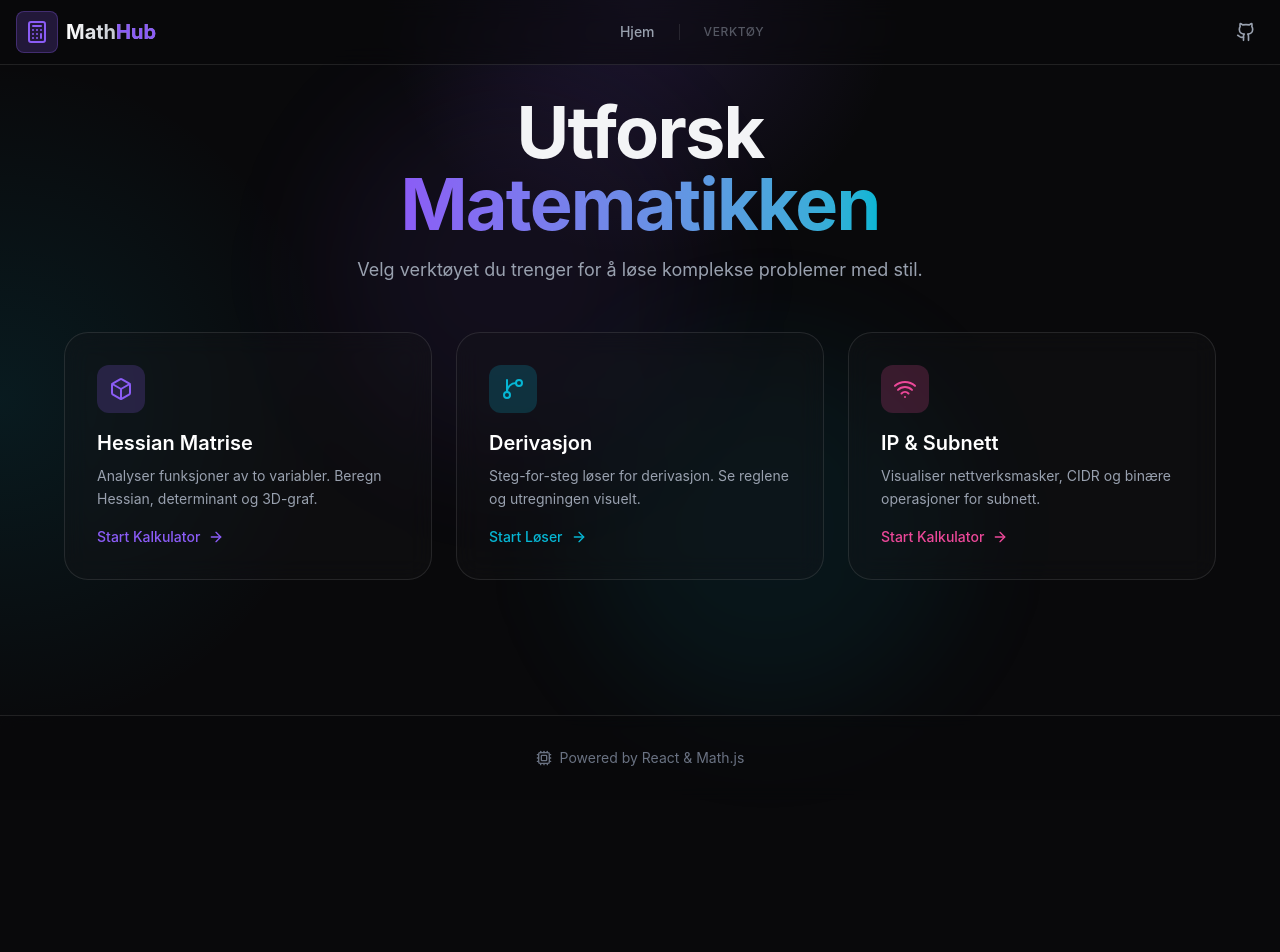
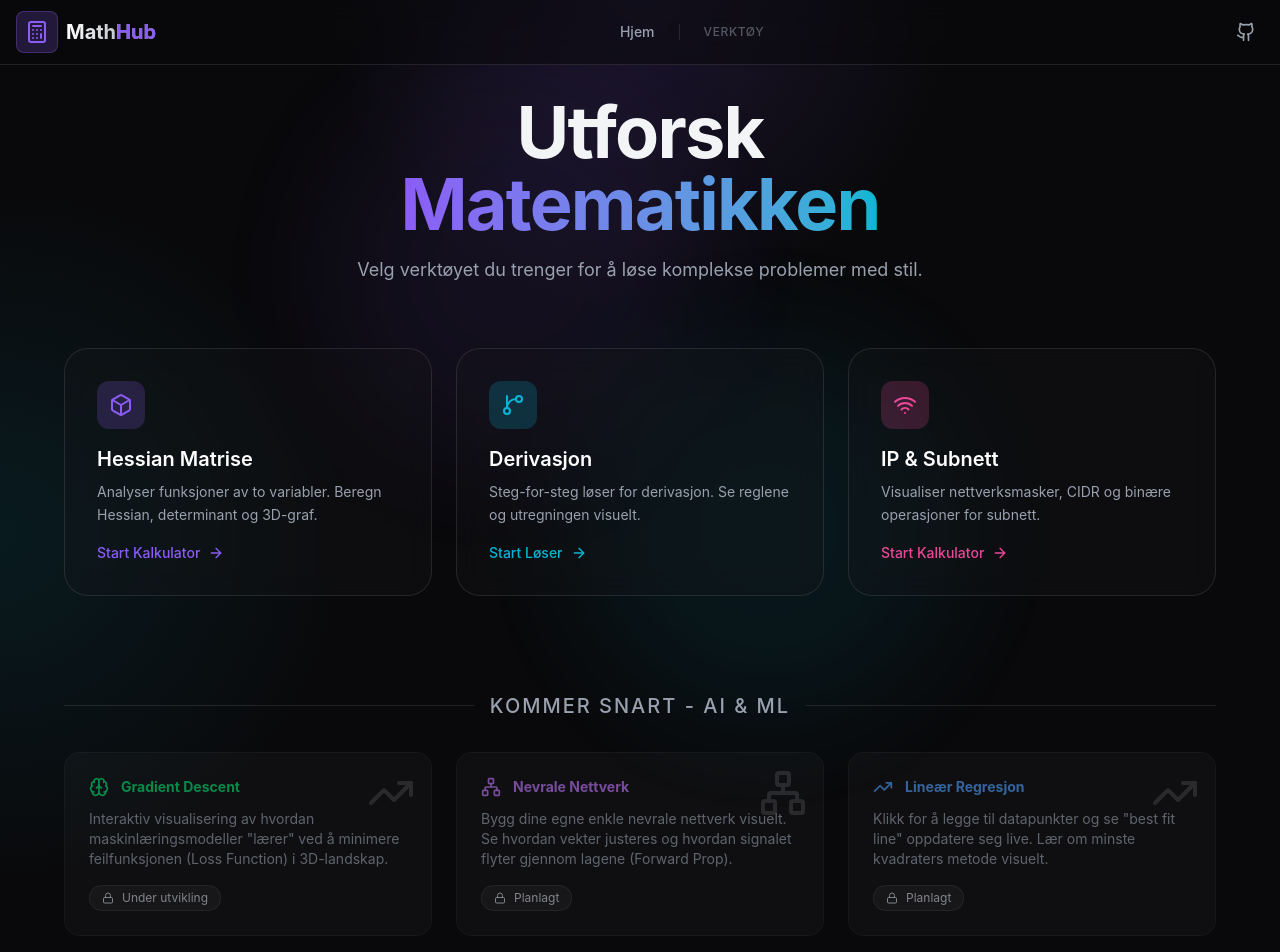
Before and after one commit to Lioncookie2/Math-Hub, a React (Vite) app: page / in a window 1280 px wide. Shown: the top 952 px of the page. Before the commit the page ends 800 px from the top, so only its background shows below. Built offline with nearby package versions, Linux system fonts and the light colour scheme.

Commit message:
Added AI/ML Coming Soon section

```diff
--- a/src/App.tsx
+++ b/src/App.tsx
@@ -1,6 +1,6 @@
 import React, { useState } from 'react';
 import { Layout } from './components/Layout';
-import { ArrowRight, Box, GitBranch, Wifi } from 'lucide-react';
+import { ArrowRight, Box, GitBranch, Wifi, Brain, TrendingUp, Network, Lock } from 'lucide-react';
 import { motion } from 'framer-motion';
 import { clsx } from 'clsx';
 
@@ -16,7 +16,7 @@ function App() {
   return (
     <Layout>
       {currentView === 'home' && (
-        <div className="space-y-12">
+        <div className="space-y-16">
           <div className="text-center space-y-4 max-w-2xl mx-auto">
             <h1 className="text-5xl md:text-7xl font-bold tracking-tight">
               Utforsk <span className="text-transparent bg-clip-text bg-gradient-to-r from-primary to-secondary">Matematikken</span>
@@ -26,28 +26,26 @@ function App() {
             </p>
           </div>
 
+          {/* Hovedverktøy */}
           <div className="grid md:grid-cols-3 gap-6 max-w-6xl mx-auto">
             {/* Hessian Card */}
             <motion.button
               whileHover={{ scale: 1.02, backgroundColor: 'rgba(139, 92, 246, 0.1)' }}
               whileTap={{ scale: 0.98 }}
               onClick={() => setCurrentView('hessian')}
-              className="group relative p-8 rounded-3xl border border-white/10 bg-surface/30 backdrop-blur-md text-left transition-all overflow-hidden"
+              className="group relative p-8 rounded-3xl border border-white/10 bg-surface/30 backdrop-blur-md text-left transition-all overflow-hidden h-full"
             >
               <div className="absolute inset-0 bg-gradient-to-br from-primary/10 to-transparent opacity-0 group-hover:opacity-100 transition-opacity" />
-
-              <div className="relative z-10 space-y-4">
+              <div className="relative z-10 space-y-4 flex flex-col h-full">
                 <div className="w-12 h-12 rounded-xl bg-primary/20 flex items-center justify-center text-primary group-hover:bg-primary group-hover:text-white transition-colors">
                   <Box className="w-6 h-6" />
                 </div>
-
-                <div>
+                <div className="flex-1">
                   <h3 className="text-xl font-semibold text-white mb-2">Hessian Matrise</h3>
                   <p className="text-gray-400 text-sm leading-relaxed">
                     Analyser funksjoner av to variabler. Beregn Hessian, determinant og 3D-graf.
                   </p>
                 </div>
-
                 <div className="flex items-center gap-2 text-primary text-sm font-medium group-hover:translate-x-1 transition-transform">
                   Start Kalkulator <ArrowRight className="w-4 h-4" />
                 </div>
@@ -59,22 +57,19 @@ function App() {
               whileHover={{ scale: 1.02, backgroundColor: 'rgba(6, 182, 212, 0.1)' }}
               whileTap={{ scale: 0.98 }}
               onClick={() => setCurrentView('derivation')}
-              className="group relative p-8 rounded-3xl border border-white/10 bg-surface/30 backdrop-blur-md text-left transition-all overflow-hidden"
+              className="group relative p-8 rounded-3xl border border-white/10 bg-surface/30 backdrop-blur-md text-left transition-all overflow-hidden h-full"
             >
               <div className="absolute inset-0 bg-gradient-to-br from-secondary/10 to-transparent opacity-0 group-hover:opacity-100 transition-opacity" />
-
-              <div className="relative z-10 space-y-4">
+              <div className="relative z-10 space-y-4 flex flex-col h-full">
                 <div className="w-12 h-12 rounded-xl bg-secondary/20 flex items-center justify-center text-secondary group-hover:bg-secondary group-hover:text-white transition-colors">
                   <GitBranch className="w-6 h-6" />
                 </div>
-
-                <div>
+                <div className="flex-1">
                   <h3 className="text-xl font-semibold text-white mb-2">Derivasjon</h3>
                   <p className="text-gray-400 text-sm leading-relaxed">
                     Steg-for-steg løser for derivasjon. Se reglene og utregningen visuelt.
                   </p>
                 </div>
-
                 <div className="flex items-center gap-2 text-secondary text-sm font-medium group-hover:translate-x-1 transition-transform">
                   Start Løser <ArrowRight className="w-4 h-4" />
                 </div>
@@ -86,27 +81,86 @@ function App() {
               whileHover={{ scale: 1.02, backgroundColor: 'rgba(236, 72, 153, 0.1)' }}
               whileTap={{ scale: 0.98 }}
               onClick={() => setCurrentView('network')}
-              className="group relative p-8 rounded-3xl border border-white/10 bg-surface/30 backdrop-blur-md text-left transition-all overflow-hidden"
+              className="group relative p-8 rounded-3xl border border-white/10 bg-surface/30 backdrop-blur-md text-left transition-all overflow-hidden h-full"
             >
               <div className="absolute inset-0 bg-gradient-to-br from-accent/10 to-transparent opacity-0 group-hover:opacity-100 transition-opacity" />
-
-              <div className="relative z-10 space-y-4">
+              <div className="relative z-10 space-y-4 flex flex-col h-full">
                 <div className="w-12 h-12 rounded-xl bg-accent/20 flex items-center justify-center text-accent group-hover:bg-accent group-hover:text-white transition-colors">
                   <Wifi className="w-6 h-6" />
                 </div>
-
-                <div>
+                <div className="flex-1">
                   <h3 className="text-xl font-semibold text-white mb-2">IP & Subnett</h3>
                   <p className="text-gray-400 text-sm leading-relaxed">
                     Visualiser nettverksmasker, CIDR og binære operasjoner for subnett.
                   </p>
                 </div>
-
                 <div className="flex items-center gap-2 text-accent text-sm font-medium group-hover:translate-x-1 transition-transform">
                   Start Kalkulator <ArrowRight className="w-4 h-4" />
                 </div>
               </div>
             </motion.button>
+          </div>
+
+          {/* Kommer Snart Seksjon */}
+          <div className="max-w-6xl mx-auto pt-8">
+            <div className="flex items-center gap-4 mb-8">
+              <div className="h-px flex-1 bg-white/10" />
+              <h2 className="text-xl font-medium text-gray-400 uppercase tracking-widest">Kommer Snart - AI & ML</h2>
+              <div className="h-px flex-1 bg-white/10" />
+            </div>
+
+            <div className="grid md:grid-cols-3 gap-6 opacity-60 hover:opacity-100 transition-opacity duration-500">
+               {/* Gradient Descent */}
+               <div className="p-6 rounded-2xl border border-white/5 bg-white/5 backdrop-blur-sm relative overflow-hidden">
+                  <div className="absolute top-0 right-0 p-4 opacity-20">
+                     <TrendingUp className="w-12 h-12" />
+                  </div>
+                  <div className="flex items-center gap-3 mb-3 text-green-400">
+                     <Brain className="w-5 h-5" />
+                     <span className="font-bold text-sm">Gradient Descent</span>
+                  </div>
+                  <p className="text-sm text-gray-400 mb-4">
+                     Interaktiv visualisering av hvordan maskinlæringsmodeller "lærer" ved å minimere feilfunksjonen (Loss Function) i 3D-landskap.
+                  </p>
+                  <div className="inline-flex items-center gap-2 px-3 py-1 rounded-full bg-white/5 text-xs text-gray-300 border border-white/10">
+                     <Lock className="w-3 h-3" /> Under utvikling
+                  </div>
+               </div>
+
+               {/* Neural Network Playground */}
+               <div className="p-6 rounded-2xl border border-white/5 bg-white/5 backdrop-blur-sm relative overflow-hidden">
+                  <div className="absolute top-0 right-0 p-4 opacity-20">
+                     <Network className="w-12 h-12" />
+                  </div>
+                  <div className="flex items-center gap-3 mb-3 text-purple-400">
+                     <Network className="w-5 h-5" />
+                     <span className="font-bold text-sm">Nevrale Nettverk</span>
+                  </div>
+                  <p className="text-sm text-gray-400 mb-4">
+                     Bygg dine egne enkle nevrale nettverk visuelt. Se hvordan vekter justeres og hvordan signalet flyter gjennom lagene (Forward Prop).
+                  </p>
+                  <div className="inline-flex items-center gap-2 px-3 py-1 rounded-full bg-white/5 text-xs text-gray-300 border border-white/10">
+                     <Lock className="w-3 h-3" /> Planlagt
+                  </div>
+               </div>
+
+               {/* Linear Regression */}
+               <div className="p-6 rounded-2xl border border-white/5 bg-white/5 backdrop-blur-sm relative overflow-hidden">
+                  <div className="absolute top-0 right-0 p-4 opacity-20">
+                     <TrendingUp className="w-12 h-12" />
+                  </div>
+                  <div className="flex items-center gap-3 mb-3 text-blue-400">
+                     <TrendingUp className="w-5 h-5" />
+                     <span className="font-bold text-sm">Lineær Regresjon</span>
+                  </div>
+                  <p className="text-sm text-gray-400 mb-4">
+                     Klikk for å legge til datapunkter og se "best fit line" oppdatere seg live. Lær om minste kvadraters metode visuelt.
+                  </p>
+                  <div className="inline-flex items-center gap-2 px-3 py-1 rounded-full bg-white/5 text-xs text-gray-300 border border-white/10">
+                     <Lock className="w-3 h-3" /> Planlagt
+                  </div>
+               </div>
+            </div>
           </div>
         </div>
       )}
```
